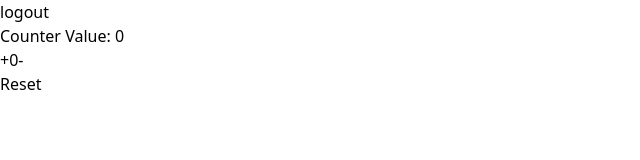
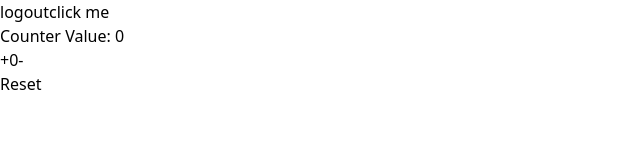
Before and after one commit to Auro-ra9/react-mini-projects, a React (Vite) app: page /counter in a window 1280 px wide. Shown: the top 160 px of the page, without its empty margins (0-640 px from the left). Built offline with nearby package versions, Linux system fonts and the light colour scheme.

Commit message:
build button that changes when it's clicked

```diff
--- a/src/pages/props/Counter.tsx
+++ b/src/pages/props/Counter.tsx
@@ -1,26 +1,35 @@
 //3. Build a counter component with increment, decrement, and reset buttons using state.
 //4. Create a component that shows a "Login" button if the user is not logged in, and a "Logout" button if they are.
+//5. Build a button that changes its text to "Clicked!" when clicked.
 
 import { useState } from "react";
 
 const Counter = () => {
   const [value, setValue] = useState(0);
   const [login, setLogin] = useState("logout");
+  const [text, setText] = useState("click me");
 
   return (
-    <div className="flex items-center justify-center h-screen bg-gray-100">
+    <div className="h-screen bg-gray-100">
       <button
         className={`${
           login === "logout"
             ? "bg-blue-900 hover:bg-blue-600"
             : "bg-green-800 hover:bg-green-600"
-        } text-white px-4 py-2 rounded transition `}
+        } text-white px-4 py-2 my-2 mx-2 rounded transition `}
         onClick={() =>
           setLogin((prev) => (prev === "login" ? "logout" : "login"))
         }
       >
         {login}
       </button>
+      <button
+        className={
+          "bg-green-800 hover:bg-green-600 text-white px-4 py-2 my-2 mx-2 rounded transition "
+        } onClick={()=>setText((prev)=>prev==='Clicked'?'Click me':'Clicked')} >
+        {text}
+      </button>
+      <div className="flex items-center justify-center ">
         <div className="bg-white p-6 rounded-lg shadow-md text-center space-y-4">
           <p className="text-xl font-semibold text-gray-700">
             Counter Value: {value}
@@ -53,6 +62,7 @@ const Counter = () => {
           </button>
         </div>
       </div>
+    </div>
   );
 };
 
```
Lines whose indentation alone changed are shown as unchanged.
